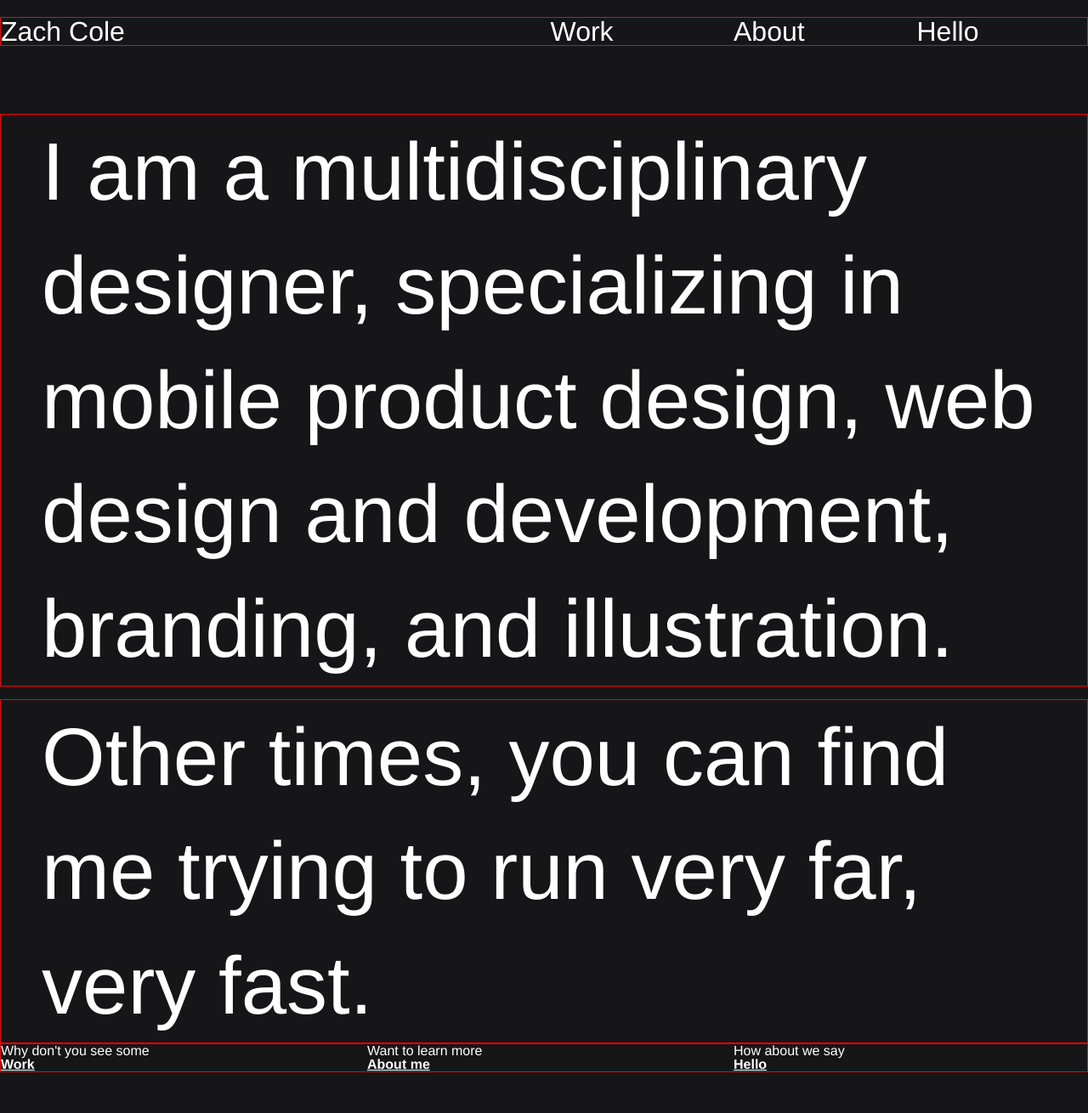
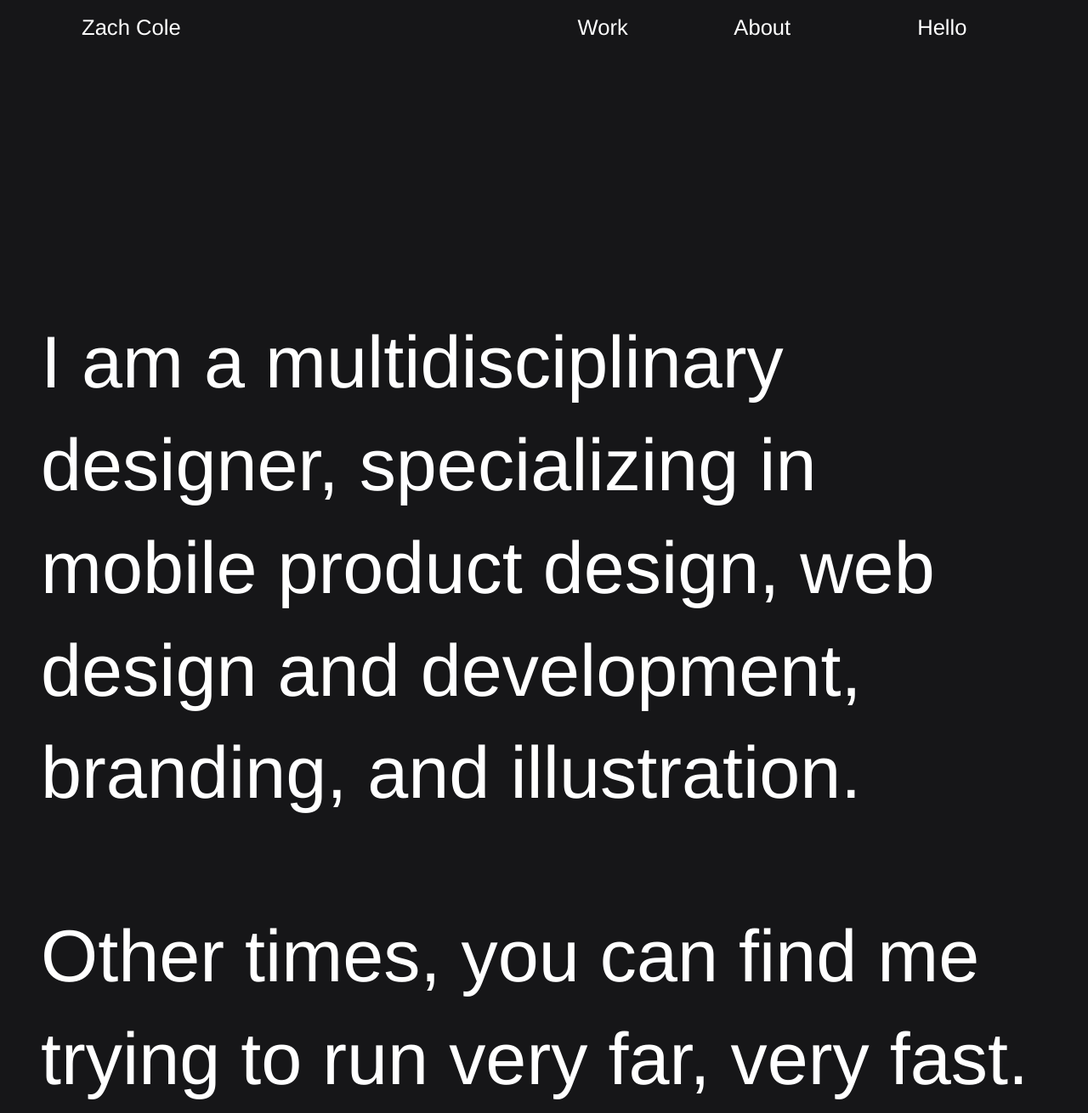
Before and after one commit to Tekcoder/Grid-based-project, a plain HTML site: page index.html in a window 1280 px wide. Shown: the part 60-1370 px from the top of the page at 85% size. Before the commit the page ends 1322 px from the top, so only its background shows below. Drawn offline with Linux system fonts and the light colour scheme.

Commit message:
completed the project

```diff
--- a/index.css
+++ b/index.css
@@ -17,15 +17,30 @@ body {
 }
 
 p.x-large {
-  font-size: 6rem;
+  font-size: 5.4rem;
   line-height: 1.4;
   margin: auto 0;
   padding: 0 3rem 0 3rem;
 }
 
+p > a {
+  text-decoration: none;
+  color: white;
+}
+
+.home {
+  margin-left: 6rem;
+}
+
 .heavy {
   font-family: 'ObjectSans-Heavy', Helvetica, sans-serif;
   font-weight: 800;
+  font-size: 2.5rem;
+}
+
+p.label {
+  font-size: 1.5rem;
+  line-height: 1.5;
 }
 
 .type-white {
@@ -35,7 +50,25 @@ p.x-large {
 .margin {
   margin: 5rem 0;
   font-weight: 400;
-  font-size: 2rem;
+  font-size: 1.6rem;
+}
+
+.margin1 {
+  margin-top: 15rem;
+  margin-bottom: 5rem;
+}
+
+.margin2 {
+  margin-bottom: 15rem;
+}
+
+.margin3 {
+  padding: 0 6.5rem;
+  margin-bottom: 8rem;
+}
+
+.pad1 {
+  margin-left: 2rem;
 }
 
 .container-fluid {
@@ -51,7 +84,6 @@ p.x-large {
   grid-template-columns: repeat(12, 1fr);
   grid-gap: 15px;
   width: 100%;
-  border: 1px solid red;
 }
 
 .justify-row-start {
@@ -201,6 +233,25 @@ p.x-large {
 }
 
 @media only screen and (max-width: 720px) {
+  .home {
+    margin-left: 3rem;
+  }
+
+  p.x-large {
+    font-size: 2rem;
+    line-height: 1.2;
+  }
+
+  p.label {
+    justify-self: start;
+  }
+
+  .margin3 {
+    padding: 0 5rem;
+    margin-bottom: 8rem;
+    font-size: 1rem;
+  }
+
   .col-sm-1 {
     grid-column: span 1;
   }
--- a/index.html
+++ b/index.html
@@ -10,46 +10,46 @@
 <body>
     <div class="container-fluid">
                     <div class="row margin type-white">
-                        <div class="col-lg-6 col-md-12 home">
-                            Zach Cole
+                        <div class="col-lg-6 col-md-6 col-sm-6 home">
+                           <p><a href="#">Zach Cole</a></p>
                         </div>
-                        <div class="col-lg-2 col-md-12">
-                            Work
+                        <div class="col-lg-2 col-md-2 col-sm-2 pad1">
+                            <p><a href="#">Work</a></p>
                         </div>
-                        <div class="col-lg-2 col-md-12">
-                            About
+                        <div class="col-lg-2 col-md-2 col-sm-2 pad2">
+                            <p><a href="#">About</a></p>
                         </div>
-                        <div class="col-lg-2 col-md-12">
-                            Hello
+                        <div class="col-lg-2 col-md-2 col-sm-2 pad3">
+                            <p><a href="#">Hello</a></p>
                         </div>
                     </div>
                 </div>
     <div class="container-fluid">
         <div class="row">
-            <div class="col-lg-12 col-md-3 col-sm-12">
+            <div class="col-lg-12 col-md-12 col-sm-12 margin1">
                 <p class="x-large type-white">I am a multidisciplinary designer, specializing in mobile product design, web design and development, branding, and illustration.</p>
             </div>
         </div>
         <div class="container-fluid">
           <div class="row">
-            <div class="col-lg-12 col-md-9 col-sm-12">
+            <div class="col-lg-12 col-md-12 col-sm-12 margin2">
               <p class="x-large type-white">Other times, you can find me trying to run very far, very fast.</p>
           </div>
           </div>
         </div>
     </div>
     <div class="container-fluid">
-      <div class="row">
-          <div class="col-lg-4 col-md-3 col-sm-12 type-white">
-              <p>Why don't you see some</p>
+      <div class="row type-white margin3">
+          <div class="col-lg-4 col-md-4 col-sm-12">
+              <p class="label">Why don't you see some</p>
               <p><a href="#" class="heavy type-white">Work</a></p>
           </div>
-          <div class="col-lg-4 col-md-9 col-sm-12 type-white">
-            <p>Want to learn more</p>
+          <div class="col-lg-4 col-md-4 col-sm-12 justify-column-center">
+            <p class="label">Want to learn more</p>
             <p><a href="#" class="heavy type-white">About me</a></p>
           </div>
-          <div class="col-lg-4 col-md-9 col-sm-12 type-white">
-            <p>How about we say</p>
+          <div class="col-lg-4 col-md-4 col-sm-12 justify-column-end">
+            <p class="label">How about we say</p>
               <p><a href="#" class="heavy type-white">Hello</a></p>
         </div>
       </div>
```
